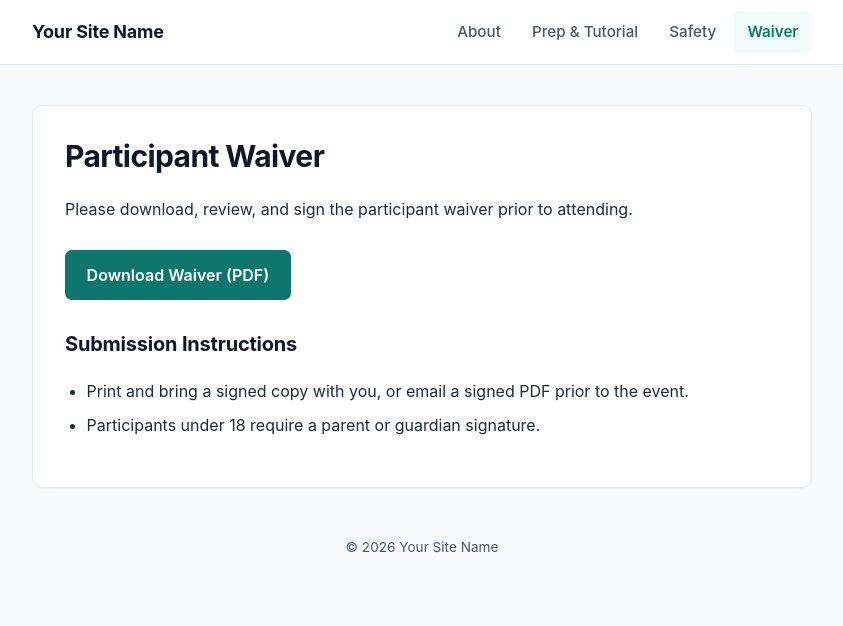
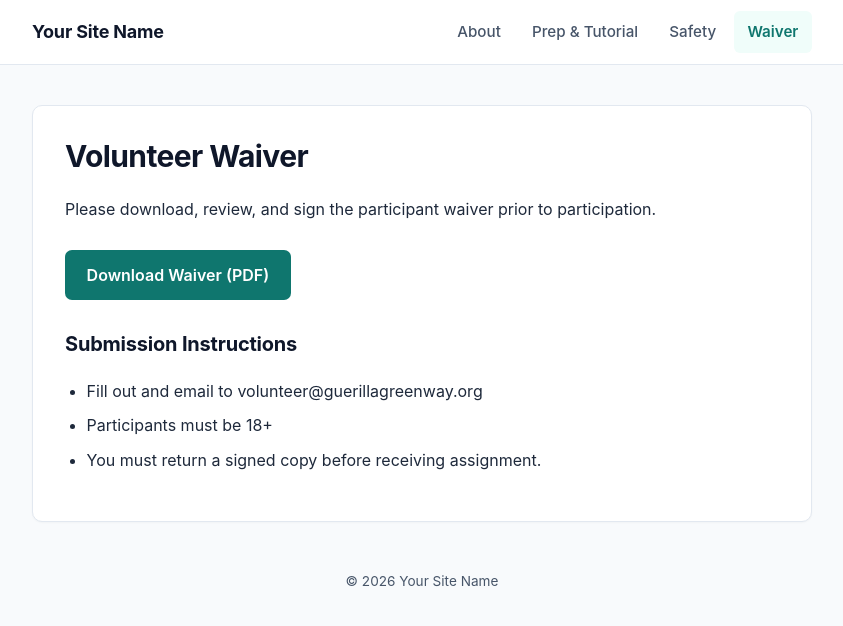
Before and after one commit to davidglas/g-squared, a plain HTML site: page waiver.html in a window 1280 px wide. Shown: the whole page, without its empty margins (218-1061 px from the left). Drawn offline with Linux system fonts and the light colour scheme.

Commit message:
Update waiver.html text

```diff
--- a/waiver.html
+++ b/waiver.html
@@ -21,15 +21,16 @@
 
   <main>
     <div class="card">
-      <h1>Participant Waiver</h1>
-      <p>Please download, review, and sign the participant waiver prior to attending.</p>
+      <h1>Volunteer Waiver</h1>
+      <p>Please download, review, and sign the participant waiver prior to participation.</p>
 
-      <a href="waiver.pdf" class="btn" download>Download Waiver (PDF)</a>
+      <a href="guerilla-greenway-volunteer-waiver.pdf" class="btn" download>Download Waiver (PDF)</a>
 
       <h2>Submission Instructions</h2>
       <ul>
-        <li>Print and bring a signed copy with you, or email a signed PDF prior to the event.</li>
-        <li>Participants under 18 require a parent or guardian signature.</li>
+        <li>Fill out and email to volunteer@guerillagreenway.org</li>
+        <li>Participants must be 18+</li>
+        <li>You must return a signed copy before receiving assignment.</li>
       </ul>
     </div>
   </main>
```
